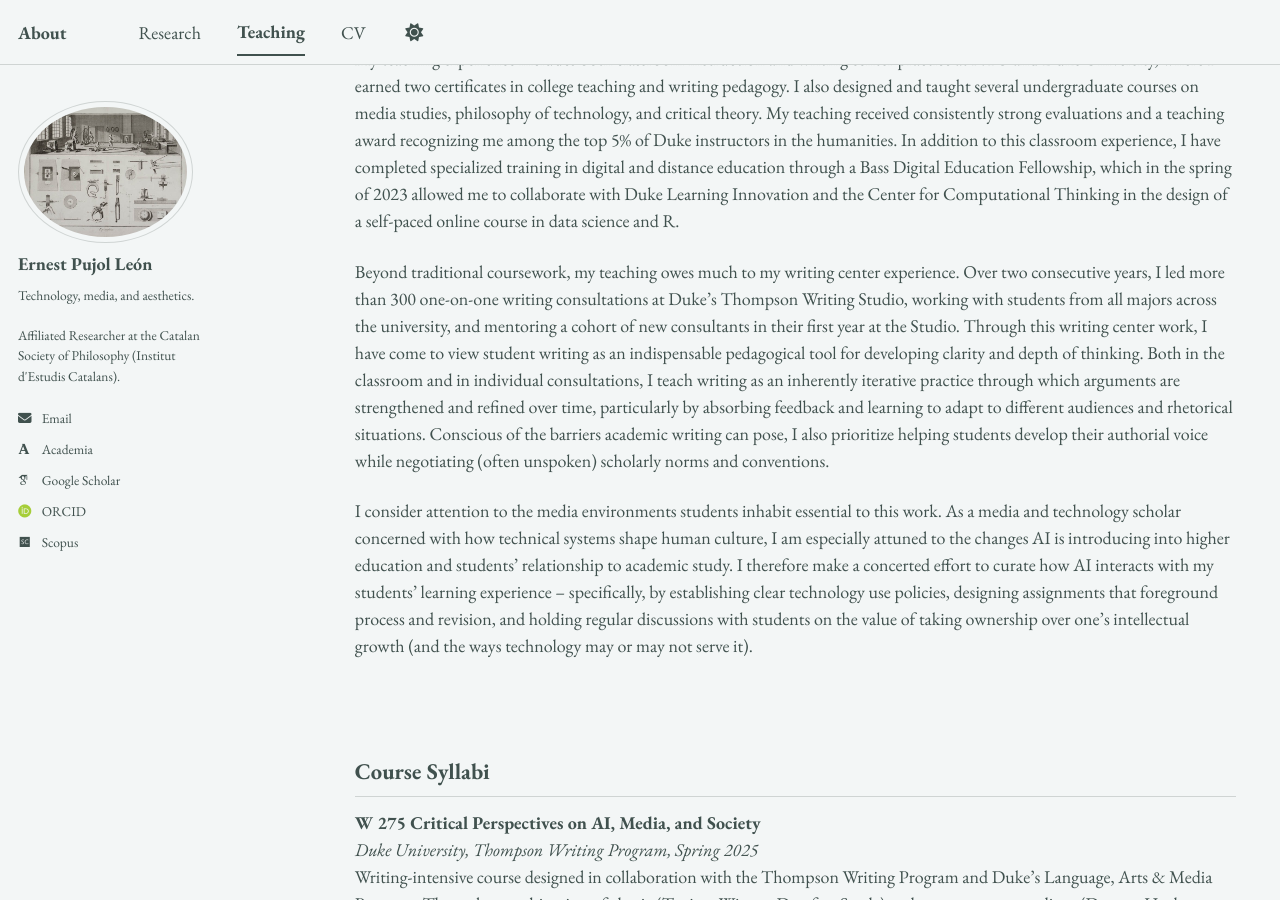
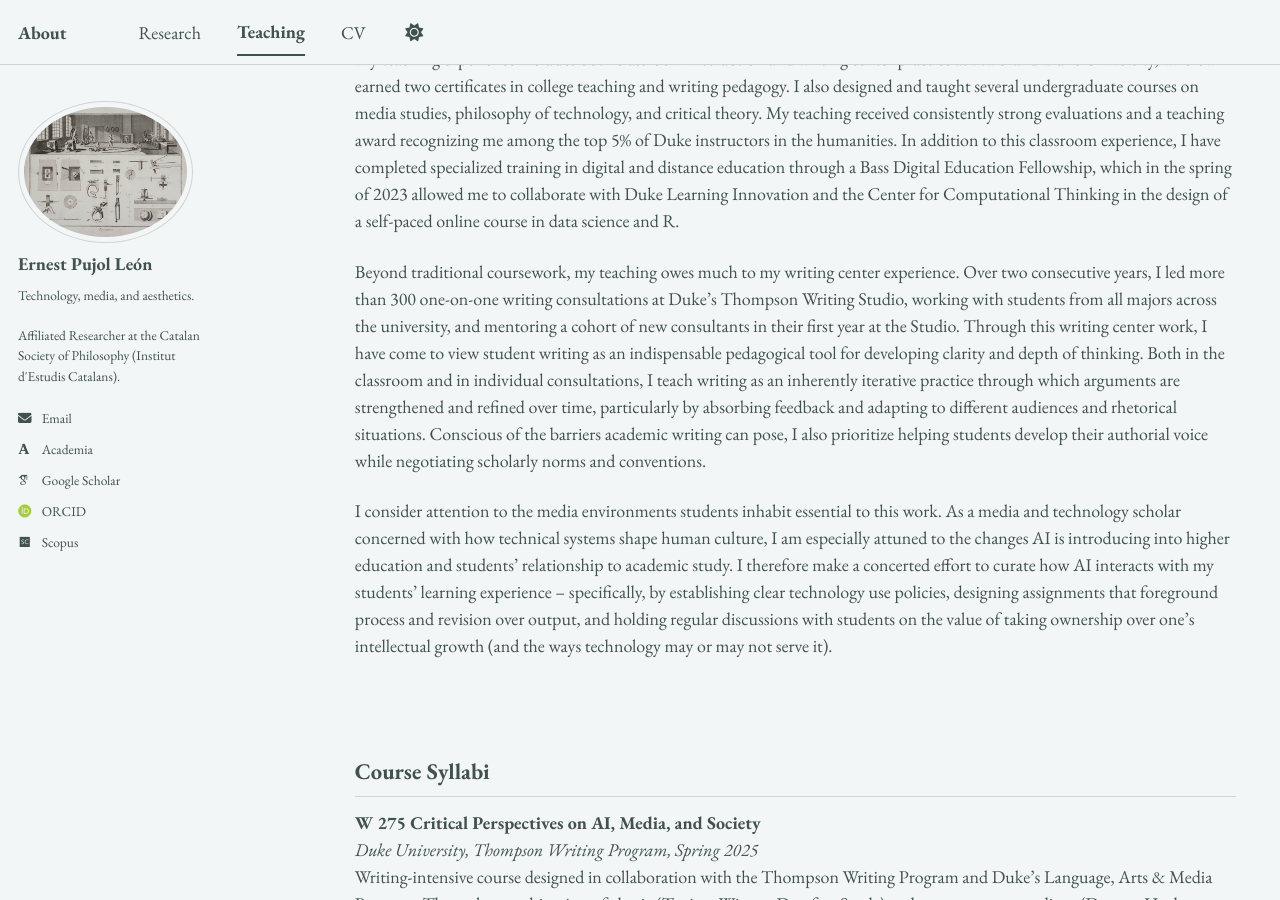
Before and after one commit to epujol90/epujol90.github.io, a Jekyll site: the page built from _pages/teaching.md, in a window 1280 px wide and 900 px high, scrolled down 282 px. Built offline with Jekyll 4.4.1, drawn with Linux system fonts in a browser that asks for light colours; some web fonts are replaced; a script bundle is joined from its source files by our own code; library files that are not in the unit come from our copies.

Commit message:
Update teaching.md

```diff
--- a/_pages/teaching.md
+++ b/_pages/teaching.md
@@ -9,9 +9,9 @@ As a teacher, my main goal is to help students become discerning interpreters of
 
 My teaching experience includes both classroom instruction and writing center practice at NYU and Duke University, where I earned two certificates in college teaching and writing pedagogy. I also designed and taught several undergraduate courses on media studies, philosophy of technology, and critical theory. My teaching received consistently strong evaluations and a teaching award recognizing me among the top 5% of Duke instructors in the humanities. In addition to this classroom experience, I have completed specialized training in digital and distance education through a Bass Digital Education Fellowship, which in the spring of 2023 allowed me to collaborate with Duke Learning Innovation and the Center for Computational Thinking in the design of a self-paced online course in data science and R.
 
-Beyond traditional coursework, my teaching owes much to my writing center experience. Over two consecutive years, I led more than 300 one-on-one writing consultations at Duke's Thompson Writing Studio, working with students from all majors across the university, and mentoring a cohort of new consultants in their first year at the Studio. Through this writing center work, I have come to view student writing as an indispensable pedagogical tool for developing clarity and depth of thinking. Both in the classroom and in individual consultations, I teach writing as an inherently iterative practice through which arguments are strengthened and refined over time, particularly by absorbing feedback and learning to adapt to different audiences and rhetorical situations. Conscious of the barriers academic writing can pose, I also prioritize helping students develop their authorial voice while negotiating (often unspoken) scholarly norms and conventions.
+Beyond traditional coursework, my teaching owes much to my writing center experience. Over two consecutive years, I led more than 300 one-on-one writing consultations at Duke's Thompson Writing Studio, working with students from all majors across the university, and mentoring a cohort of new consultants in their first year at the Studio. Through this writing center work, I have come to view student writing as an indispensable pedagogical tool for developing clarity and depth of thinking. Both in the classroom and in individual consultations, I teach writing as an inherently iterative practice through which arguments are strengthened and refined over time, particularly by absorbing feedback and adapting to different audiences and rhetorical situations. Conscious of the barriers academic writing can pose, I also prioritize helping students develop their authorial voice while negotiating scholarly norms and conventions.
 
-I consider attention to the media environments students inhabit essential to this work. As a media and technology scholar concerned with how technical systems shape human culture, I am especially attuned to the changes AI is introducing into higher education and students’ relationship to academic study. I therefore make a concerted effort to curate how AI interacts with my students’ learning experience -- specifically, by establishing clear technology use policies, designing assignments that foreground process and revision, and holding regular discussions with students on the value of taking ownership over one’s intellectual growth (and the ways technology may or may not serve it).
+I consider attention to the media environments students inhabit essential to this work. As a media and technology scholar concerned with how technical systems shape human culture, I am especially attuned to the changes AI is introducing into higher education and students’ relationship to academic study. I therefore make a concerted effort to curate how AI interacts with my students’ learning experience -- specifically, by establishing clear technology use policies, designing assignments that foreground process and revision over output, and holding regular discussions with students on the value of taking ownership over one’s intellectual growth (and the ways technology may or may not serve it).
 <br>
 <br>
 <br>
```
